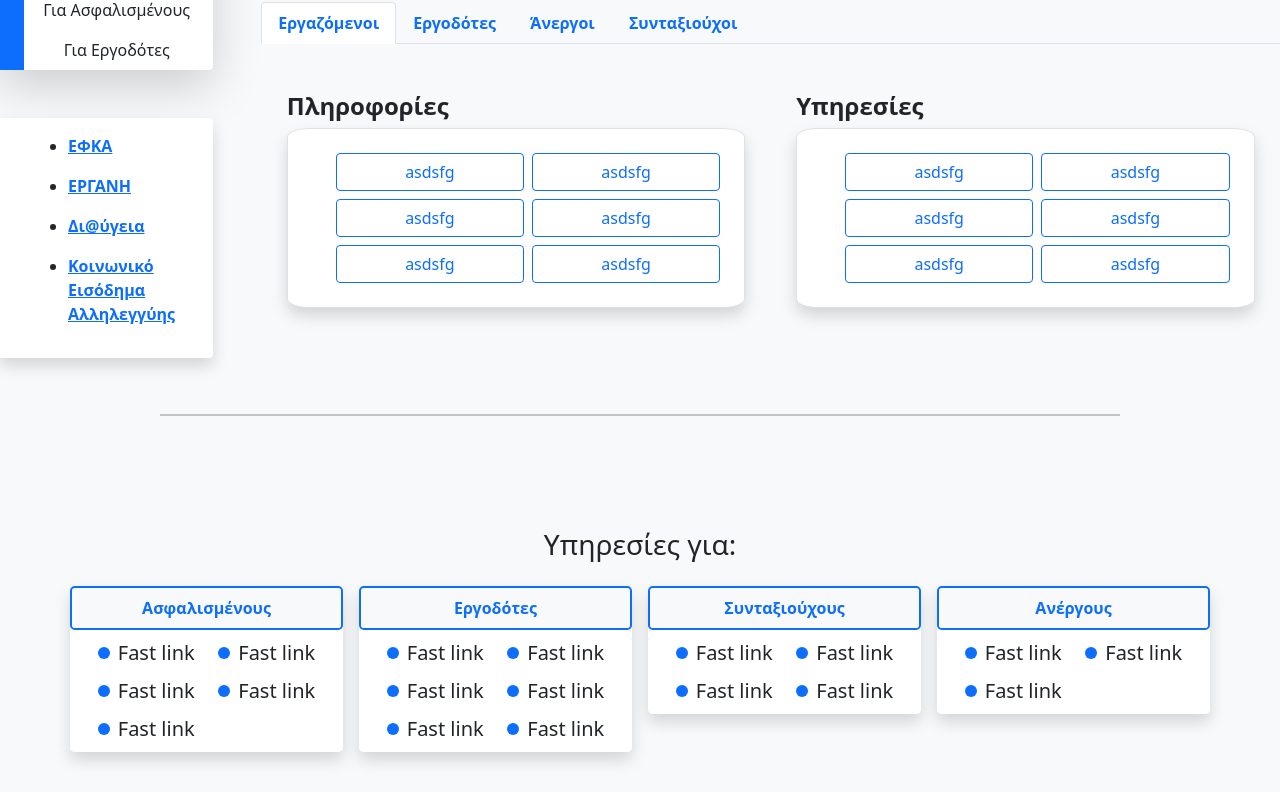
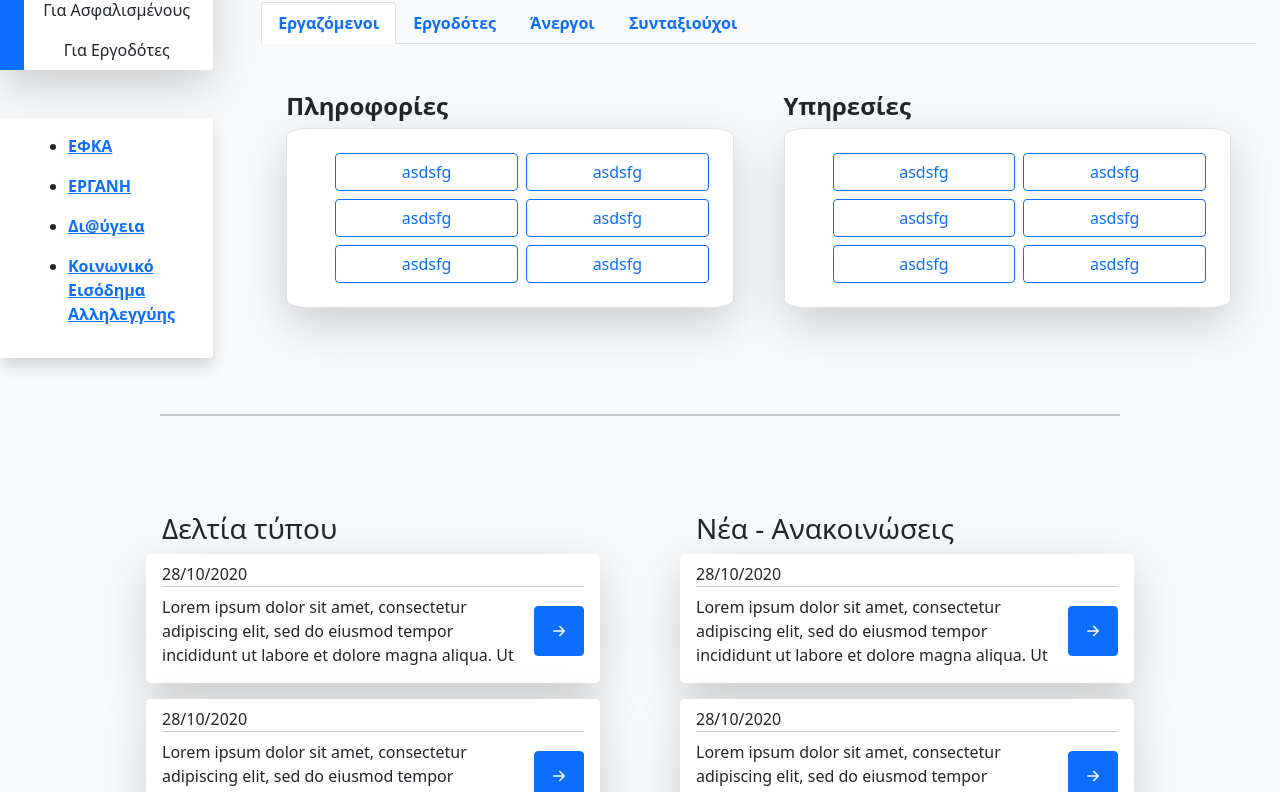
Before and after one commit to FotiadisM/Ministry-of-Labor, a React (Create React App) app in the folder web/: page / in a window 1280 px wide. Shown: the part 380-1172 px from the top of the page. Built offline with nearby package versions, Linux system fonts and the light colour scheme.

Commit message:
web: home page layout changes

```diff
--- a/web/src/Components/Homepage/Main/Main.tsx
+++ b/web/src/Components/Homepage/Main/Main.tsx
@@ -75,6 +75,7 @@ export const Main: React.FC = () => {
     const el = document.getElementsByClassName("pageEl");
     for (let i = 0; i < 4; i += 1) {
       el[i].classList.remove("active");
+      el[i].classList.remove("shadow");
     }
 
     document.getElementById("page" + id.toString())?.classList.add("active");
@@ -95,7 +96,7 @@ export const Main: React.FC = () => {
           <i className="bi bi-arrow-right ms-2 fs-4"></i>
         </button>
       </div>
-      <div className="container-fluid mt-5">
+      <div className="container-fluid mt-5 pe-4">
         <ul className="nav nav-tabs fw-bold">
           <PageLink id="1" text="Εργαζόμενοι" changePage={changePage} />
           <PageLink id="2" text="Εργοδότες" changePage={changePage} />
@@ -106,7 +107,7 @@ export const Main: React.FC = () => {
           <div className="" style={{ width: "45%" }}>
             <h4 className="fw-bold">Πληροφορίες</h4>
             <div
-              className="border shadow bg-white p-4 ps-5"
+              className="border shadow-lg bg-white p-4 ps-5"
               style={{ borderRadius: "5%" }}
             >
               <div className="row row-cols-2 g-2">
@@ -122,7 +123,7 @@ export const Main: React.FC = () => {
           <div className="" style={{ width: "45%" }}>
             <h4 className="fw-bold">Υπηρεσίες</h4>
             <div
-              className="border shadow bg-white p-4 ps-5"
+              className="border shadow-lg bg-white p-4 ps-5"
               style={{ borderRadius: "5%" }}
             >
               <div className="row row-cols-2 g-2">
--- a/web/src/Components/Homepage/Main/MiddlePage.tsx
+++ b/web/src/Components/Homepage/Main/MiddlePage.tsx
@@ -75,51 +75,52 @@ const LinksBox: React.FC<LinksBoxProps> = ({ title, boxes }) => {
 };
 
 const boxes: LinksBoxProps[] = [
+  // {
+  //   title: "Υπηρεσίες για:",
+  //   boxes: [
+  //     {
+  //       title: "Ασφαλισμένους",
+  //       links: [
+  //         { text: "Fast link", link: "/link" },
+  //         { text: "Fast link", link: "/link" },
+  //         { text: "Fast link", link: "/link" },
+  //         { text: "Fast link", link: "/link" },
+  //         { text: "Fast link", link: "/link" },
+  //       ],
+  //     },
+  //     {
+  //       title: "Εργοδότες",
+  //       links: [
+  //         { text: "Fast link", link: "/link" },
+  //         { text: "Fast link", link: "/link" },
+  //         { text: "Fast link", link: "/link" },
+  //         { text: "Fast link", link: "/link" },
+  //         { text: "Fast link", link: "/link" },
+  //         { text: "Fast link", link: "/link" },
+  //       ],
+  //     },
+  //     {
+  //       title: "Συνταξιούχους",
+  //       links: [
+  //         { text: "Fast link", link: "/link" },
+  //         { text: "Fast link", link: "/link" },
+  //         { text: "Fast link", link: "/link" },
+  //         { text: "Fast link", link: "/link" },
+  //       ],
+  //     },
+  //     {
+  //       title: "Ανέργους",
+  //       links: [
+  //         { text: "Fast link", link: "/link" },
+  //         { text: "Fast link", link: "/link" },
+  //         { text: "Fast link", link: "/link" },
+  //       ],
+  //     },
+  //   ],
+  // },
   {
-    title: "Υπηρεσίες για:",
-    boxes: [
-      {
-        title: "Ασφαλισμένους",
-        links: [
-          { text: "Fast link", link: "/link" },
-          { text: "Fast link", link: "/link" },
-          { text: "Fast link", link: "/link" },
-          { text: "Fast link", link: "/link" },
-          { text: "Fast link", link: "/link" },
-        ],
-      },
-      {
-        title: "Εργοδότες",
-        links: [
-          { text: "Fast link", link: "/link" },
-          { text: "Fast link", link: "/link" },
-          { text: "Fast link", link: "/link" },
-          { text: "Fast link", link: "/link" },
-          { text: "Fast link", link: "/link" },
-          { text: "Fast link", link: "/link" },
-        ],
-      },
-      {
-        title: "Συνταξιούχους",
-        links: [
-          { text: "Fast link", link: "/link" },
-          { text: "Fast link", link: "/link" },
-          { text: "Fast link", link: "/link" },
-          { text: "Fast link", link: "/link" },
-        ],
-      },
-      {
-        title: "Ανέργους",
-        links: [
-          { text: "Fast link", link: "/link" },
-          { text: "Fast link", link: "/link" },
-          { text: "Fast link", link: "/link" },
-        ],
-      },
-    ],
-  },
-  {
-    title: "Πληροφορίες για:",
+    // title: "Πληροφορίες για:",
+    title: "",
     boxes: [
       {
         title: "Προσκλήσεις",
--- a/web/src/Containers/Homepage.tsx
+++ b/web/src/Containers/Homepage.tsx
@@ -1,6 +1,7 @@
 import React from "react";
 import { Main } from "../Components/Homepage/Main/Main";
 import { MiddlePage } from "../Components/Homepage/Main/MiddlePage";
+import { NewsList } from "../Components/Homepage/Main/NewsList";
 import { SideBar } from "../Components/Homepage/SideBar/SideBar";
 
 interface Props {}
@@ -17,6 +18,16 @@ export const Homepage: React.FC<Props> = () => {
         </div>
       </div>
       <hr className="w-75" style={{ height: "2px", margin: "3rem auto" }} />
+      <div className="container py-5">
+        <div className="row g-0 justify-content-around px-4">
+          <div className="col" style={{ maxWidth: "47%" }}>
+            <NewsList title="Δελτία τύπου" />
+          </div>
+          <div className="col" style={{ maxWidth: "47%" }}>
+            <NewsList title="Νέα - Ανακοινώσεις" />
+          </div>
+        </div>
+      </div>
       <div className="pb-5 pt-3">
         <MiddlePage />
       </div>
```
